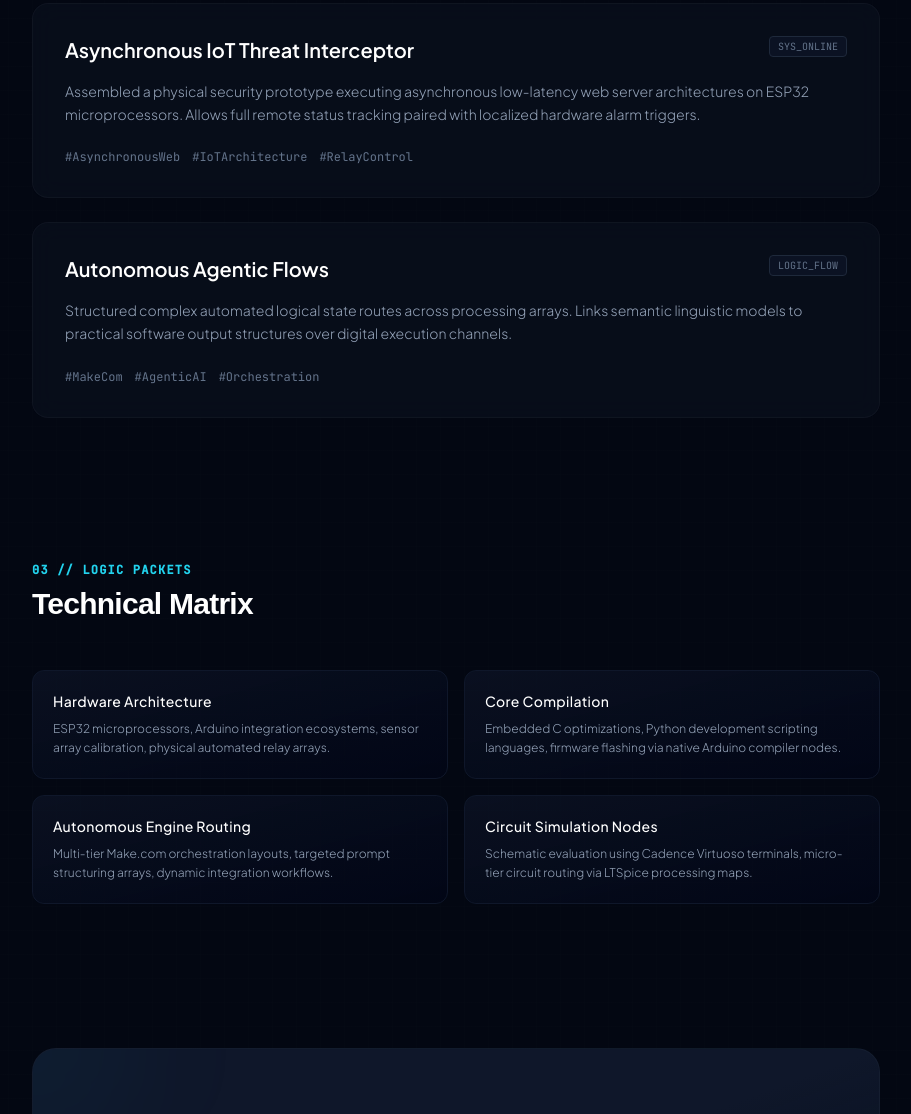
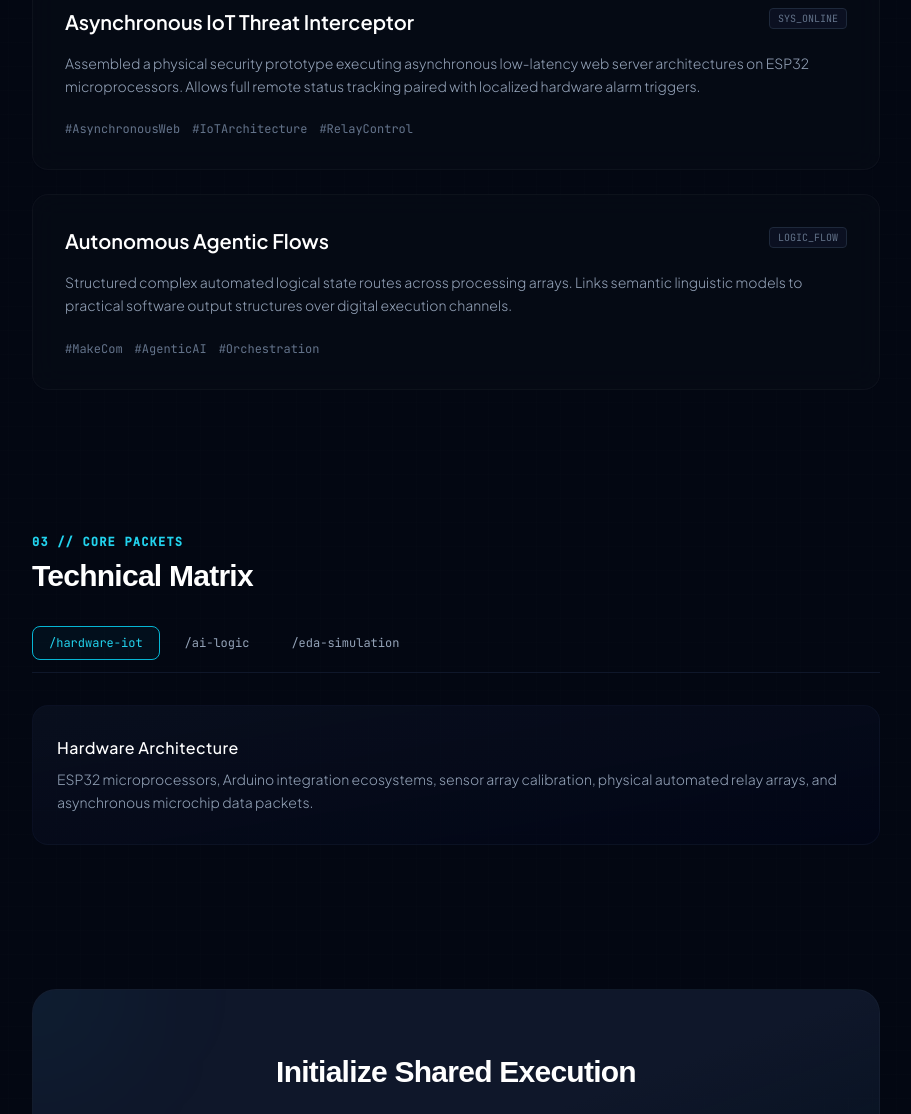
Before and after one commit to jayasankar2007/personalsite, a plain HTML site: page index.html in a window 1280 px wide. Shown: the part 1686-2800 px from the top of the page, without its empty margins (184-1095 px from the left). Drawn offline with nearby package versions, Linux system fonts and the light colour scheme; a web font is replaced by a local one.

Commit message:
Update index.html

```diff
--- a/index.html
+++ b/index.html
@@ -4,8 +4,11 @@
     <meta charset="UTF-8">
     <meta name="viewport" content="width=device-width, initial-scale=1.0">
     <title>Jayasankar Gnanadesigan // Portfolio Core</title>
+    <!-- Tailwind CSS CDN -->
     <script src="https://cdn.tailwindcss.com"></script>
+    <!-- AOS Animation Library -->
     <link href="https://unpkg.com/aos@2.3.1/dist/aos.css" rel="stylesheet">
+    <!-- Premium Display Typography -->
     <link rel="preconnect" href="https://fonts.googleapis.com">
     <link rel="preconnect" href="https://fonts.gstatic.com" crossorigin>
     <link href="https://fonts.googleapis.com/css2?family=Cabinet+Grotesk:wght@700;800&family=Plus+Jakarta+Sans:wght@300;400;500;600&family=JetBrains+Mono:wght@400;500&display=swap" rel="stylesheet">
@@ -28,31 +31,39 @@
         body {
             background-color: #030712;
         }
-        /* Glassmorphism panel styling */
+        /* High-End Custom Glassmorphism panel styling */
         .premium-glass {
-            background: rgba(17, 24, 39, 0.4);
-            backdrop-filter: blur(12px);
-            -webkit-backdrop-filter: blur(12px);
+            background: rgba(11, 15, 25, 0.4);
+            backdrop-filter: blur(14px);
+            -webkit-backdrop-filter: blur(14px);
             border: 1px solid rgba(255, 255, 255, 0.03);
+            transition: all 0.4s cubic-bezier(0.16, 1, 0.3, 1);
         }
         .premium-glass:hover {
-            border-color: rgba(6, 182, 212, 0.2);
-            background: rgba(17, 24, 39, 0.6);
+            border-color: rgba(6, 182, 212, 0.25);
+            background: rgba(11, 15, 25, 0.65);
+            transform: translateY(-2px);
         }
-        /* Custom smooth scroll behavior */
-        html {
-            scroll-behavior: smooth;
+        /* Active Tab Styling State */
+        .active-tab {
+            color: #22d3ee !important;
+            border-color: #06b6d4 !important;
+            background: rgba(6, 182, 212, 0.05);
         }
     </style>
 </head>
 <body class="text-slate-300 antialiased relative min-h-screen overflow-x-hidden">
 
+    <!-- Interactive Background Glow Tracker Tool -->
     <div id="ambient-glow" class="absolute top-0 left-0 w-[600px] h-[600px] rounded-full bg-gradient-to-br from-cyan-500/10 to-fuchsia-500/5 blur-[130px] pointer-events-none transition-transform duration-300 ease-out z-0"></div>
 
-    <div class="absolute inset-0 bg-[linear-gradient(to_right,#1f29370a_1px,transparent_1px),linear-gradient(to_bottom,#1f29370a_1px,transparent_1px)] bg-[size:24px_24px] pointer-events-none z-0"></div>
+    <!-- Fine Tech Grid Mesh Background Overlay -->
+    <div class="absolute inset-0 bg-[linear-gradient(to_right,#1f29370b_1px,transparent_1px),linear-gradient(to_bottom,#1f29370a_1px,transparent_1px)] bg-[size:24px_24px] pointer-events-none z-0"></div>
 
-    <div class="max-w-4xl mx-auto px-6 py-12 md:py-20 relative z-10">
+    <!-- Main Core Layout Wrapper -->
+    <div class="max-w-4xl mx-auto px-6 py-12 relative z-10">
 
+        <!-- Premium Floating Header Navigation -->
         <header class="flex justify-between items-center mb-28 sticky top-6 z-50 px-6 py-3 rounded-full premium-glass backdrop-blur-md" data-aos="fade-down" data-aos-duration="1000">
             <a href="#" class="font-mono text-xs font-semibold tracking-widest text-transparent bg-clip-text bg-gradient-to-r from-cyan-400 to-teal-300">
                 JAYASANKAR.CORE //
@@ -64,11 +75,12 @@
             </nav>
         </header>
 
+        <!-- Cinematic Hero Identity Frame -->
         <main class="mb-36 space-y-8">
             <div class="flex flex-col-reverse md:flex-row md:items-center justify-between gap-10">
                 <div class="space-y-4 flex-grow" data-aos="fade-up" data-aos-duration="1200">
                     <div class="inline-flex items-center gap-2 px-3 py-1 rounded-full bg-cyan-950/30 border border-cyan-800/20 text-xs font-mono text-cyan-400">
-                        <span class="w-1.5 h-1.5 rounded-full bg-cyan-400 animate-ping"></span>
+                        <span class="w-1.5 h-1.5 rounded-full bg-cyan-400 stable status-pulse animate-pulse"></span>
                         SYSTEM ACTIVE // LIVE INTERFACE
                     </div>
 
@@ -77,9 +89,10 @@
                         <span class="text-transparent bg-clip-text bg-gradient-to-r from-cyan-400 via-teal-400 to-fuchsia-400">Gnanadesigan</span>
                     </h1>
                 </div>
+                <!-- Profile Image with Continuous Subtle Pulse Glow -->
                 <div class="shrink-0 flex justify-center md:justify-end" data-aos="zoom-in" data-aos-duration="1400">
-                    <div class="relative p-1 rounded-full bg-gradient-to-tr from-cyan-500/40 via-transparent to-fuchsia-500/30 shadow-2xl shadow-cyan-500/10">
-                        <img src="https://github.com/jayasankar2007/personalsite/blob/main/05%5B16%5D%20(1).jpg?raw=true" class="w-28 h-28 md:w-36 md:h-36 rounded-full object-cover object-top border border-cyan-500/20 shadow-xl shadow-cyan-500/5 hover:scale-105 transition-transform duration-300">
+                    <div class="relative p-1 rounded-full bg-gradient-to-tr from-cyan-500/40 via-transparent to-fuchsia-500/30 shadow-xl shadow-cyan-500/10">
+                       <img src="https://github.com/jayasankar2007/personalsite/blob/main/05%5B16%5D%20(1).jpg?raw=true" class="w-28 h-28 md:w-36 md:h-36 rounded-full object-cover object-top border border-cyan-500/20 shadow-xl shadow-cyan-500/5 hover:scale-105 transition-transform duration-300">
                     </div>
                 </div>
             </div>
@@ -101,14 +114,15 @@
             </div>
         </main>
 
+        <!-- Chronological Track Record -->
         <section id="experience" class="mb-36 space-y-12">
             <div class="space-y-2" data-aos="fade-right">
                 <p class="font-mono text-xs font-semibold uppercase tracking-widest text-cyan-400">01 // OPERATIONS</p>
                 <h2 class="text-3xl font-display font-bold text-white tracking-tight">Professional Track</h2>
             </div>
 
-            <div class="space-y-6 relative">
-                <div class="p-6 rounded-2xl premium-glass transition-all duration-300 group" data-aos="fade-up" data-aos-duration="1000">
+            <div class="space-y-6">
+                <div class="p-6 rounded-2xl premium-glass group" data-aos="fade-up" data-aos-duration="1000">
                     <div class="flex flex-col sm:flex-row sm:justify-between sm:items-baseline gap-2 mb-3">
                         <h3 class="text-lg font-semibold text-white group-hover:text-cyan-400 transition-colors">Engineering Intern — SEIL Energy India Limited</h3>
                         <span class="text-xs font-mono text-slate-500 bg-slate-900/80 px-2.5 py-1 rounded border border-slate-800">Jul 2025 – Aug 2025</span>
@@ -118,7 +132,7 @@
                     </p>
                 </div>
 
-                <div class="p-6 rounded-2xl premium-glass transition-all duration-300 group" data-aos="fade-up" data-aos-duration="1000">
+                <div class="p-6 rounded-2xl premium-glass group" data-aos="fade-up" data-aos-duration="1000">
                     <div class="flex flex-col sm:flex-row sm:justify-between sm:items-baseline gap-2 mb-3">
                         <h3 class="text-lg font-semibold text-white group-hover:text-cyan-400 transition-colors">Workshop Trainer — Agentic AI Automation</h3>
                         <span class="text-xs font-mono text-slate-500 bg-slate-900/80 px-2.5 py-1 rounded border border-slate-800">Technical Presenter</span>
@@ -130,6 +144,7 @@
             </div>
         </section>
 
+        <!-- Premium Deployments Framework -->
         <section id="projects" class="mb-36 space-y-12">
             <div class="space-y-2" data-aos="fade-right">
                 <p class="font-mono text-xs font-semibold uppercase tracking-widest text-cyan-400">02 // ARCHITECTURE</p>
@@ -137,18 +152,19 @@
             </div>
 
             <div class="grid grid-cols-1 gap-6">
-                <div class="p-8 rounded-2xl premium-glass transition-all duration-500 group relative overflow-hidden" data-aos="fade-up" data-aos-duration="1200">
+                <!-- Deployment Card 1: SafeStitch -->
+                <div class="p-8 rounded-2xl premium-glass group relative overflow-hidden" data-aos="fade-up" data-aos-duration="1200">
                     <div class="absolute top-0 right-0 w-32 h-32 bg-gradient-to-bl from-cyan-500/5 to-transparent rounded-bl-full pointer-events-none"></div>
 
-                    <div class="flex flex-wrap gap-2 items-center justify-between mb-4">
+                    <div class="flex flex-wrap gap-3 items-center justify-between mb-4">
                         <h3 class="text-xl font-bold text-white group-hover:text-cyan-300 transition-colors">
                             Safety-Enhanced Stitching Machine Ecosystem
                         </h3>
-                        <div class="flex gap-2">
-                            <span class="text-[10px] font-mono font-medium text-emerald-400 bg-emerald-950/40 px-2.5 py-1 rounded border border-emerald-900/30">
+                        <div class="flex flex-wrap gap-2">
+                            <span class="text-[10px] font-mono font-medium text-emerald-400 bg-emerald-950/40 px-2.5 py-1 rounded border border-emerald-900/30 shadow-[0_0_15px_rgba(16,185,129,0.1)]">
                                 🥇 1st Prize (Mini Project)
                             </span>
-                            <span class="text-[10px] font-mono font-medium text-cyan-400 bg-cyan-950/40 px-2.5 py-1 rounded border border-cyan-900/30">
+                            <span class="text-[10px] font-mono font-medium text-cyan-400 bg-cyan-950/40 px-2.5 py-1 rounded border border-cyan-900/30 shadow-[0_0_15px_rgba(6,182,212,0.1)]">
                                 Stage 1 Verified (Ideathon '26)
                             </span>
                         </div>
@@ -161,7 +177,8 @@
                     </div>
                 </div>
 
-                <div class="p-8 rounded-2xl premium-glass transition-all duration-500 group relative overflow-hidden" data-aos="fade-up" data-aos-duration="1200">
+                <!-- Deployment Card 2: Burglar Alarm -->
+                <div class="p-8 rounded-2xl premium-glass group relative overflow-hidden" data-aos="fade-up" data-aos-duration="1200">
                     <div class="flex justify-between items-start mb-4">
                         <h3 class="text-xl font-bold text-white group-hover:text-cyan-300 transition-colors">
                             Asynchronous IoT Threat Interceptor
@@ -176,7 +193,8 @@
                     </div>
                 </div>
 
-                <div class="p-8 rounded-2xl premium-glass transition-all duration-500 group relative overflow-hidden" data-aos="fade-up" data-aos-duration="1200">
+                <!-- Deployment Card 3: Agentic AI -->
+                <div class="p-8 rounded-2xl premium-glass group relative overflow-hidden" data-aos="fade-up" data-aos-duration="1200">
                     <div class="flex justify-between items-start mb-4">
                         <h3 class="text-xl font-bold text-white group-hover:text-cyan-300 transition-colors">
                             Autonomous Agentic Flows
@@ -193,32 +211,34 @@
             </div>
         </section>
 
-        <section id="skills" class="mb-36 space-y-12" data-aos="fade-up" data-aos-duration="1200">
+        <!-- Advanced Technical Matrix via JavaScript Controlled Filtering Tabs -->
+        <section id="skills" class="mb-36 space-y-8" data-aos="fade-up" data-aos-duration="1200">
             <div class="space-y-2">
-                <p class="font-mono text-xs font-semibold uppercase tracking-widest text-cyan-400">03 // LOGIC PACKETS</p>
+                <p class="font-mono text-xs font-semibold uppercase tracking-widest text-cyan-400">03 // CORE PACKETS</p>
                 <h2 class="text-3xl font-display font-bold text-white tracking-tight">Technical Matrix</h2>
             </div>
 
-            <div class="grid grid-cols-1 sm:grid-cols-2 gap-4">
-                <div class="p-5 rounded-xl bg-gradient-to-br from-slate-900/60 to-slate-950/80 border border-slate-900 space-y-2 hover:border-cyan-500/20 transition-colors">
-                    <div class="text-white font-medium text-sm tracking-wide">Hardware Architecture</div>
-                    <div class="text-slate-400 text-xs leading-relaxed font-light">ESP32 microprocessors, Arduino integration ecosystems, sensor array calibration, physical automated relay arrays.</div>
-                </div>
-                <div class="p-5 rounded-xl bg-gradient-to-br from-slate-900/60 to-slate-950/80 border border-slate-900 space-y-2 hover:border-cyan-500/20 transition-colors">
-                    <div class="text-white font-medium text-sm tracking-wide">Core Compilation</div>
-                    <div class="text-slate-400 text-xs leading-relaxed font-light">Embedded C optimizations, Python development scripting languages, firmware flashing via native Arduino compiler nodes.</div>
-                </div>
-                <div class="p-5 rounded-xl bg-gradient-to-br from-slate-900/60 to-slate-950/80 border border-slate-900 space-y-2 hover:border-cyan-500/20 transition-colors">
-                    <div class="text-white font-medium text-sm tracking-wide">Autonomous Engine Routing</div>
-                    <div class="text-slate-400 text-xs leading-relaxed font-light">Multi-tier Make.com orchestration layouts, targeted prompt structuring arrays, dynamic integration workflows.</div>
-                </div>
-                <div class="p-5 rounded-xl bg-gradient-to-br from-slate-900/60 to-slate-950/80 border border-slate-900 space-y-2 hover:border-cyan-500/20 transition-colors">
-                    <div class="text-white font-medium text-sm tracking-wide">Circuit Simulation Nodes</div>
-                    <div class="text-slate-400 text-xs leading-relaxed font-light">Schematic evaluation using Cadence Virtuoso terminals, micro-tier circuit routing via LTSpice processing maps.</div>
-                </div>
+            <!-- Custom Modern Sub-Tab Toolbar Component -->
+            <div class="flex gap-2 border-b border-slate-900 pb-3 font-mono text-xs overflow-x-auto">
+                <button onclick="switchTab('hardware')" id="btn-hardware" class="active-tab px-4 py-2 rounded-lg text-slate-400 border border-transparent hover:text-white transition-all">
+                    /hardware-iot
+                </button>
+                <button onclick="switchTab('logic')" id="btn-logic" class="px-4 py-2 rounded-lg text-slate-400 border border-transparent hover:text-white transition-all">
+                    /ai-logic
+                </button>
+                <button onclick="switchTab('simulation')" id="btn-simulation" class="px-4 py-2 rounded-lg text-slate-400 border border-transparent hover:text-white transition-all">
+                    /eda-simulation
+                </button>
+            </div>
+
+            <!-- Dynamic Tab Content Displays -->
+            <div id="tab-content" class="min-h-[140px] p-6 rounded-2xl bg-gradient-to-br from-slate-900/50 to-slate-950/80 border border-slate-900/60 flex flex-col justify-center transition-all duration-300">
+                <div id="content-title" class="text-white font-medium text-base tracking-wide mb-2">Hardware Architecture</div>
+                <div id="content-desc" class="text-slate-400 text-sm leading-relaxed font-light">ESP32 microprocessors, Arduino integration ecosystems, sensor array calibration, physical automated relay arrays, and asynchronous microchip data packets.</div>
             </div>
         </section>
 
+        <!-- Premium Network Action Panel -->
         <section class="mb-20" data-aos="zoom-in" data-aos-duration="1200">
             <div class="p-10 rounded-3xl bg-gradient-to-br from-slate-900 via-slate-900 to-cyan-950/20 border border-slate-800/40 text-center space-y-6 relative overflow-hidden">
                 <div class="absolute -top-24 -left-24 w-48 h-48 rounded-full bg-cyan-500/5 blur-3xl pointer-events-none"></div>
@@ -236,6 +256,7 @@
             </div>
         </section>
 
+        <!-- Institutional Footer Layout -->
         <footer class="pt-8 border-t border-slate-900 flex flex-col sm:flex-row justify-between items-center gap-4 text-xs font-mono text-slate-600">
             <div>
                 © 2026 // JAYASANKAR GNANADESIGAN.
@@ -249,6 +270,7 @@
 
     </div>
 
+    <!-- Animation and Interactive Matrix Controls Script -->
     <script src="https://unpkg.com/aos@2.3.1/dist/aos.js"></script>
     <script>
         AOS.init({
@@ -256,13 +278,50 @@
             offset: 80
         });
 
-        // Advanced Mouse tracking spotlight backdrop animation logic
+        // Advanced Mouse Tracking Spotlight Script
         const glowElement = document.getElementById('ambient-glow');
         document.addEventListener('mousemove', (e) => {
             const x = e.clientX - 300;
             const y = e.clientY - 300;
             glowElement.style.transform = `translate3d(${x}px, ${y}px, 0)`;
         });
+
+        // Data Package for Matrix Interactive Tab Switcher
+        const tabData = {
+            hardware: {
+                title: "Hardware & Embedded IoT Architecture",
+                desc: "ESP32 microprocessors, Arduino integration ecosystems, sensor array calibration, physical automated relay arrays, and asynchronous microchip telemetry tracking loops."
+            },
+            logic: {
+                title: "Core Programming & AI Logic Workflows",
+                desc: "Optimized Embedded C compiling, Python data automation, cross-platform firmware execution loops, and autonomous multi-step orchestration workflows configured across Make.com engines."
+            },
+            simulation: {
+                title: "EDA Circuit Modeling & Verification Nodes",
+                desc: "Precision micro-tier electrical blueprinting using Cadence Virtuoso terminal pipelines and structural electronic signal simulation configurations via LTSpice maps."
+            }
+        };
+
+        // JavaScript Interface Interactive Controller for Tab Swapping Engine
+        function switchTab(tabKey) {
+            // Remove active classes from all tab nodes
+            document.getElementById('btn-hardware').classList.remove('active-tab');
+            document.getElementById('btn-logic').classList.remove('active-tab');
+            document.getElementById('btn-simulation').classList.remove('active-tab');
+
+            // Apply active class highlight to targeted node trigger
+            document.getElementById(`btn-${tabKey}`).classList.add('active-tab');
+
+            // Apply fluid opacity reveal transition effects during content injections
+            const container = document.getElementById('tab-content');
+            container.style.opacity = '0';
+
+            setTimeout(() => {
+                document.getElementById('content-title').innerText = tabData[tabKey].title;
+                document.getElementById('content-desc').innerText = tabData[tabKey].desc;
+                container.style.opacity = '1';
+            }, 150);
+        }
     </script>
 </body>
 </html>
```
